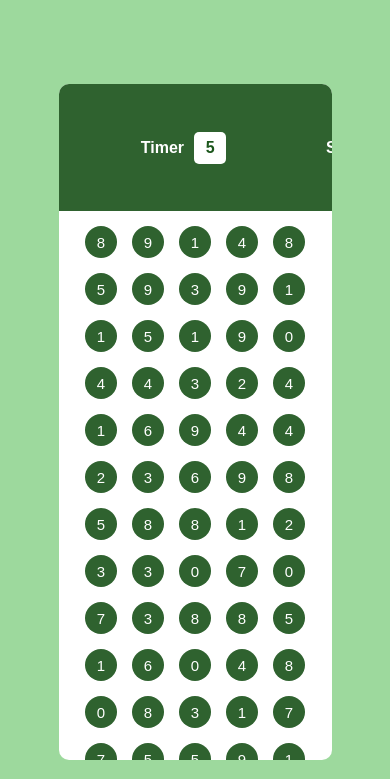
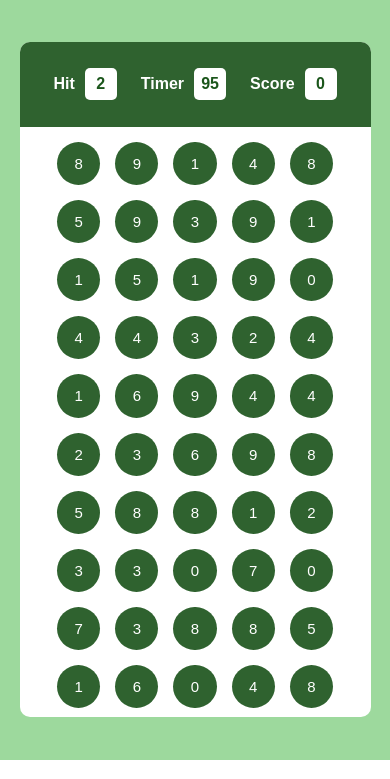
Before and after one commit to amqnverma/bubbleGame, a website: page index.html in a window 390 px wide. Drawn offline with Linux system fonts and the light colour scheme.

Commit message:
responsive

```diff
--- a/script.js
+++ b/script.js
@@ -1,4 +1,4 @@
-let timer = 10;
+let timer = 100;
 let rn = 0;
 let score = 0;
 function makeBubble(){
--- a/style.css
+++ b/style.css
@@ -1,24 +1,27 @@
-*{
+* {
     margin: 0;
     padding: 0;
     font-family: Arial, Helvetica, sans-serif;
     box-sizing: border-box;
 }
-.main{
+
+.main {
     background-color: rgb(157, 217, 157);
     display: flex;
     justify-content: center;
     align-items: center;
     height: 100vh;
 }
-.panel{
+
+.panel {
     overflow: hidden;
     background-color: #fff;
     height: 80vh;
     width: 70vw;
     border-radius: 10px;
 }
-.panel-top{
+
+.panel-top {
     background-color: rgb(47, 98, 47);
     height: 15vh;
     display: flex;
@@ -27,14 +30,16 @@
     align-items: center;
     gap: 100px;
 }
-.score{
+
+.score {
     display: flex;
     justify-content: center;
     align-items: center;
     /* background-color: red; */
     gap: 10px;
 }
-.score-box{
+
+.score-box {
     height: 2rem;
     width: 2rem;
     background-color: #fff;
@@ -45,10 +50,12 @@
     border-radius: 5px;
     font-weight: 700;
 }
-.score h4{
+
+.score h4 {
     color: #fff;
 }
-.panel-bottom{
+
+.panel-bottom {
     padding: 15px;
     display: flex;
     justify-content: center;
@@ -57,12 +64,13 @@
     gap: 15px;
     height: 60vh;
 }
-.bubble{
+
+.bubble {
     display: flex;
     justify-content: center;
     align-items: center;
     padding: 10px;
-    background-color:rgb(47, 98, 47);
+    background-color: rgb(47, 98, 47);
     height: 2rem;
     width: 2rem;
     border-radius: 50%;
@@ -70,7 +78,31 @@
     font-size: 15px;
     color: white;
 }
-.bubble:hover{
+
+.bubble:hover {
     cursor: pointer;
     background-color: rgb(31, 67, 31);
 }
+
+/* Responsive */
+@media screen and (max-width: 480px) {
+    .main{
+        height: 90vh;
+    }
+    .panel {
+        width: 90vw;
+    }
+    .panel-top{
+        height: 10vh;
+        gap: 1.5rem;
+    }
+    .bubble{
+        height: 2.7rem;
+        width: 2.7rem;
+    }
+    .panel-bottom {
+        padding: 15px;
+    }
+
+
+}
```
